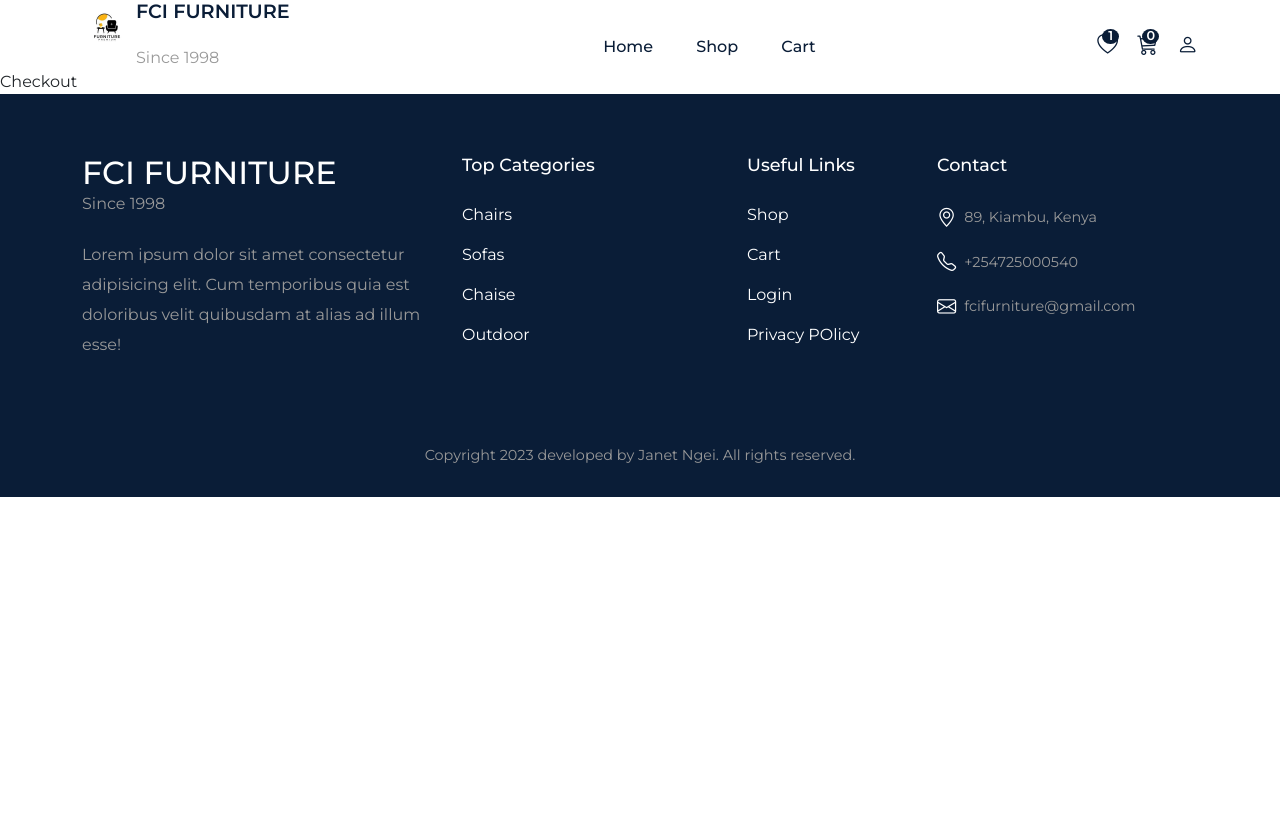
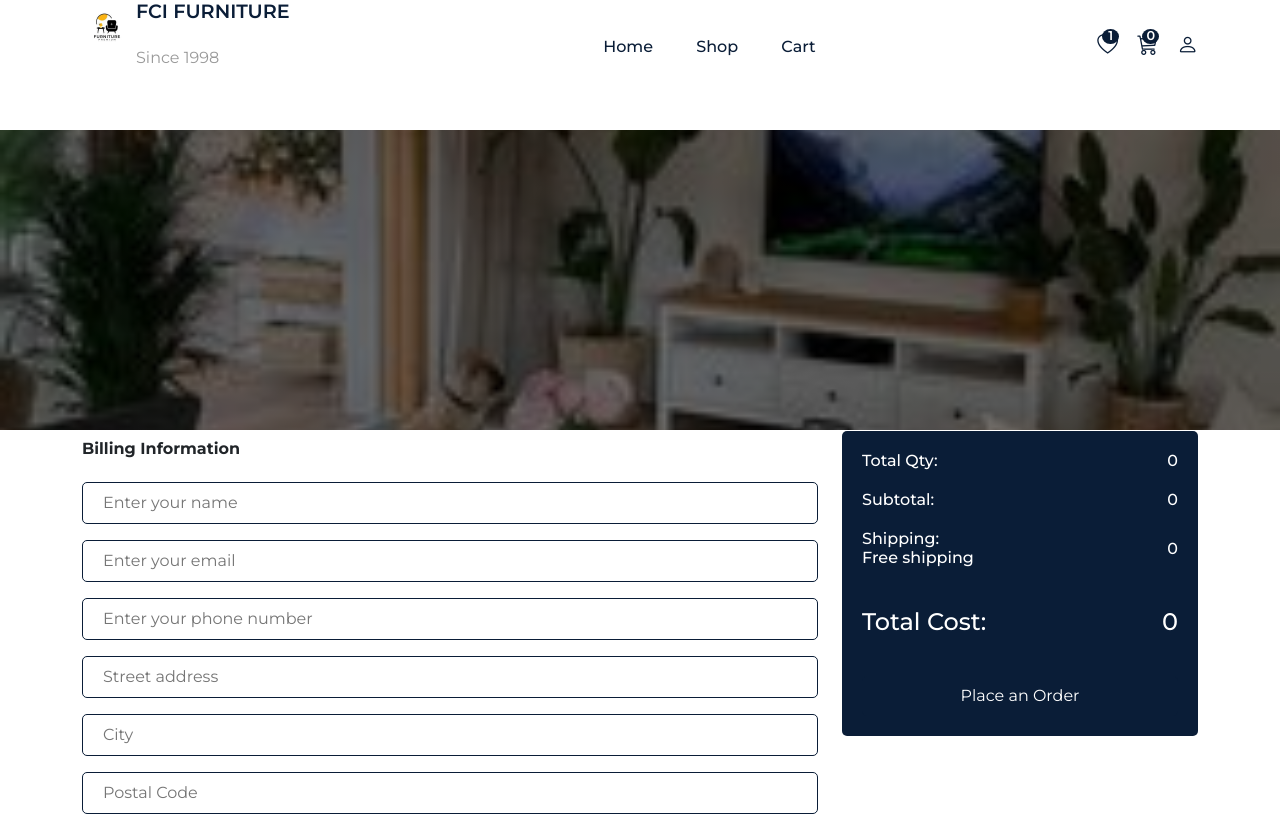
Before and after one commit to jannet18/furniture-ecommerce, a React (Create React App) app: page /checkout in a window 1280 px wide. Shown: the top 816 px of the page. Built offline with nearby package versions, Linux system fonts and the light colour scheme.

Commit message:
checkout and billing information

```diff
--- a/src/pages/Checkout.jsx
+++ b/src/pages/Checkout.jsx
@@ -1,9 +1,69 @@
-import React from 'react'
+import React from "react";
+import { Container, Row, Col, Form, FormGroup } from "reactstrap";
+import MainSection from "../components/UI/MainSection";
+import "../pages/sytles/Checkout.css";
+import { useSelector } from "react-redux";
 
 const Checkout = () => {
+  const totalQty = useSelector(state => state.cart.totalQuantity)
+  const totalAmount = useSelector(state => state.cart.totalAmount)
   return (
-    <div>Checkout</div>
-  )
-}
+    <section>
+      <MainSection />
+      <section>
+        <Container>
+          <Row>
+            <Col lg="8">
+              <h6 className="mb-4 fw-bold mt-2">Billing Information</h6>
+              <Form>
+                <FormGroup className="form__group">
+                  <input type="text" placeholder="Enter your name" />
+                </FormGroup>
+                <FormGroup className="form__group">
+                  <input type="email" placeholder="Enter your email" />
+                </FormGroup>
+                <FormGroup className="form__group">
+                  <input type="number" placeholder="Enter your phone number" />
+                </FormGroup>
+                <FormGroup className="form__group">
+                  <input type="text" placeholder="Street address" />
+                </FormGroup>
+                <FormGroup className="form__group">
+                  <input type="text" placeholder="City" />
+                </FormGroup>
+                <FormGroup className="form__group">
+                  <input type="text" placeholder="Postal Code" />
+                </FormGroup>
+                <FormGroup className="form__group">
+                  <input type="text" placeholder="Country" />
+                </FormGroup>
+              </Form>
+            </Col>
+            <Col lg="4">
+              <div className="checkout__cart">
+                <h6>
+                  Total Qty: <span>{totalQty}</span>
+                </h6>
+                <h6>
+                  Subtotal: <span>{totalAmount}</span>
+                </h6>
+                <h6>
+                  <span>
+                    Shipping: <br /> Free shipping
+                  </span>
+                  <span>0</span>
+                </h6>
+                <h4>Total Cost: <span>{totalAmount}</span></h4>
+                <button className="buy__btn auth__btn w-100">
+                  Place an Order
+                </button>
+              </div>
+            </Col>
+          </Row>
+        </Container>
+      </section>
+    </section>
+  );
+};
 
-export default Checkout
+export default Checkout;
--- a/src/pages/ProductDetails.jsx
+++ b/src/pages/ProductDetails.jsx
@@ -60,7 +60,7 @@ const ProductDetails = () => {
     toast.success("Item added successfully");
   };
   useEffect(() => {
-    window.scrollTop(0, 0);
+    window.scrollTo(0, 0);
   }, [product]);
 
   return (
@@ -145,14 +145,29 @@ const ProductDetails = () => {
                 <div className="product__review mt-5">
                   <div className="review__wrapper">
                     <ul>
-                      {product.reviews.map(product.item, (id) => (
-                        <li key={product.item.id} className="mb-4">
+                      {
+                        product.reviews.map((review, id) => {
+                          return(
+                            <li key={id} className="mb-4">
+                              <h6>Jane Doe</h6>
+                              <span>{review.rating}</span>
+                              <p>{review.text}</p>
+                            </li>
+                          )
+                        })
+                      }
+                    </ul>
+                    {/* <ul>
+
+                      {product.reviews.map(review, id => { return (
+                        <li key={id} className="mb-4">
                           <h6>Jane Doe</h6>
-                          <span>{product.item.rating} rating</span>
-                          <p>{product.item.text}</p>
+                          <span>{review.rating} rating</span>
+                          <p>{review.text}</p>
                         </li>
-                      ))}
-                    </ul>
+                      )},
+
+                    </ul> */}
                     <div className="review__form">
                       <h4>Share your experience</h4>
                       <form action="" onSubmit={handleSubmit}>
--- /dev/null
+++ b/src/pages/sytles/Checkout.css
@@ -0,0 +1,24 @@
+
+.billing__form .form__group input {
+    border: 1px solid var(--card-bg-02);
+}
+.checkout__cart {
+    padding: 20px;
+    background: var(--primary-color);
+    color: #fff;
+    border-radius: 5px;
+}
+.checkout__cart h6, h4 {
+    display: flex;
+    align-items: center;
+    justify-content: space-between;
+}
+
+
+.checkout__cart h6 {
+    margin-bottom: 20px;
+}
+.checkout__cart h4 {
+    border-top: ipx solid rgba(221, 221, 221, 0.253);
+    padding-top: 20px;
+}
```
